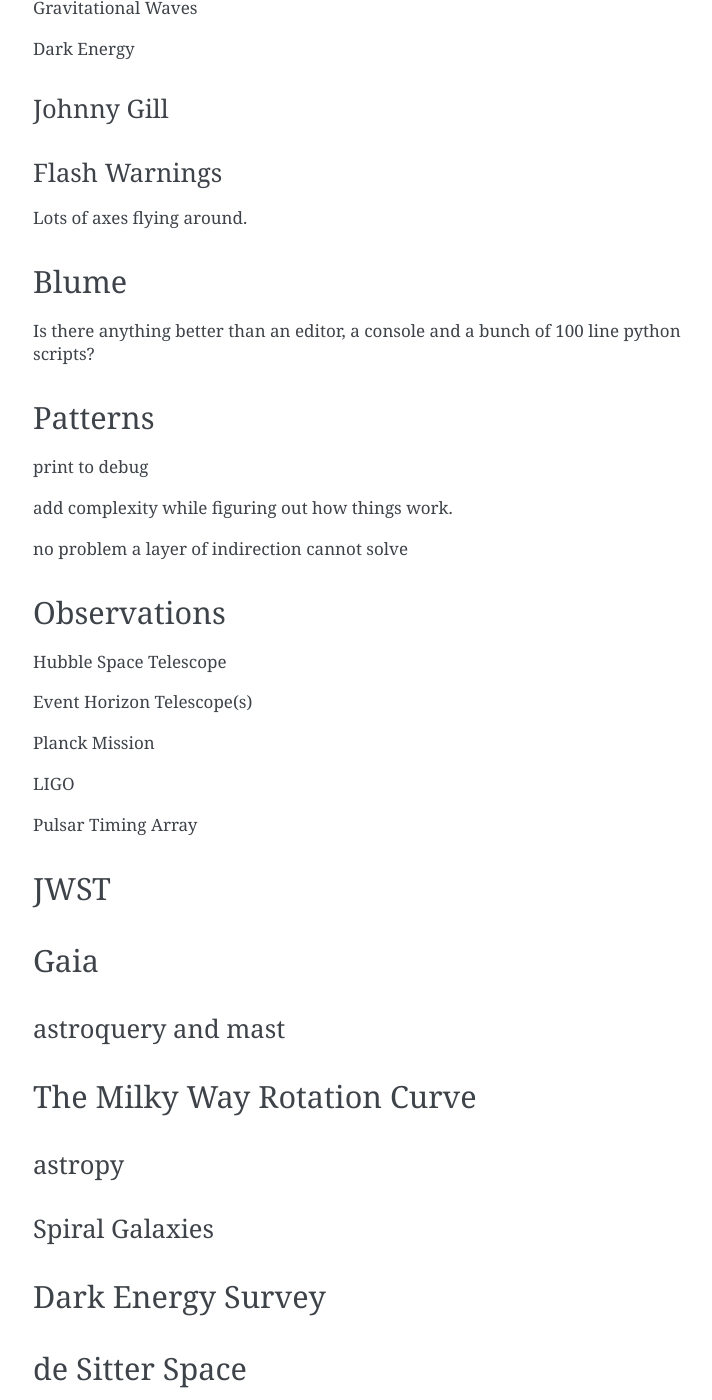
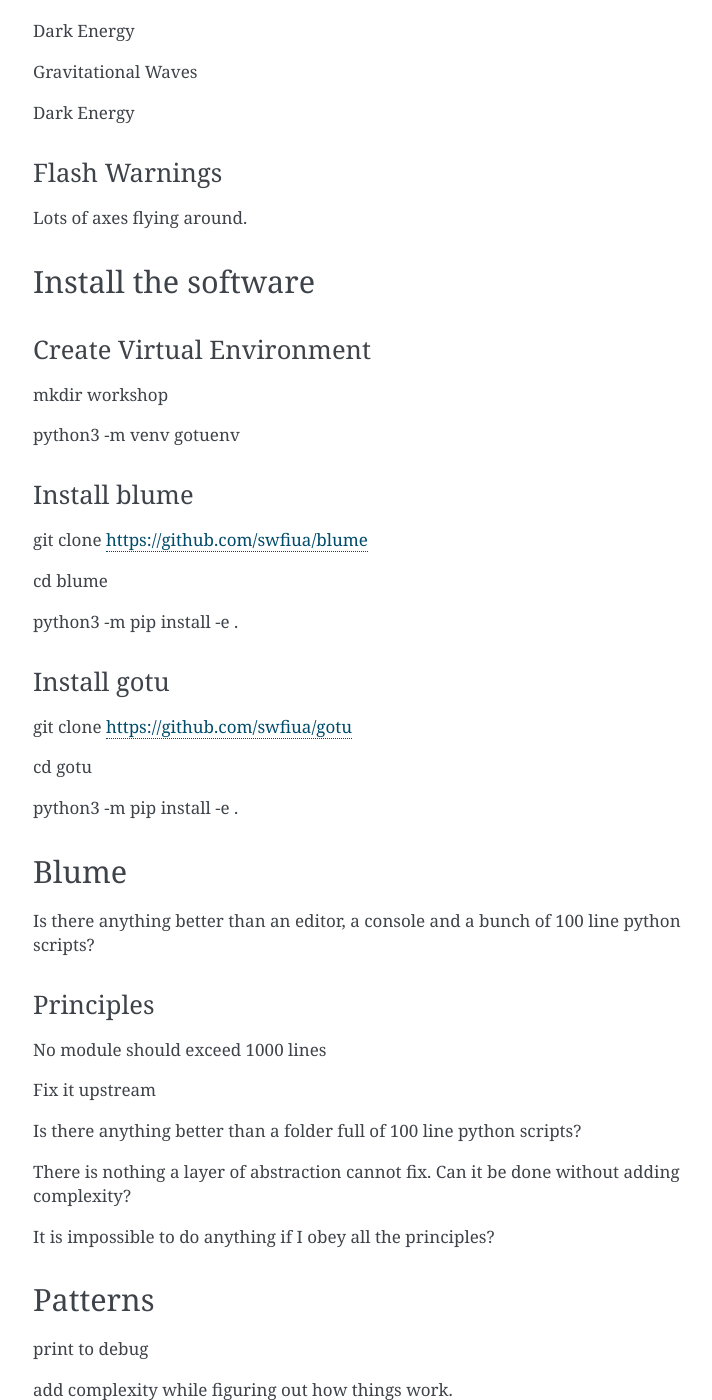
Before and after one commit to swfiua/gotu, a Sphinx documentation site: the page built from docs/workshop.rst, in a window 1280 px wide and 1400 px high, scrolled down 1249 px. Shown: the whole window, without its empty margins (387-1099 px from the left). Built offline with Sphinx 7.4.7, drawn with Linux system fonts in a browser that asks for light colours; formulas are drawn with MathJax 3; some of the changed text lies outside the part shown.

Commit message:
more talk and wits tinkering

```diff
--- a/docs/workshop.rst
+++ b/docs/workshop.rst
@@ -43,7 +46,7 @@
 
 Help me and others understand the ideas in the book.
 
-Visualise space time, understand curvature.
+Visualise space-time, understand curvature.
 
 Visualise data to see if it supports the theory.
 
@@ -60,13 +63,39 @@
 
 Dark Energy
 
-Johnny Gill
------------
 
 Flash Warnings
 --------------
 
 Lots of axes flying around.
+
+Install the software
+====================
+
+Create Virtual Environment
+--------------------------
+
+mkdir workshop
+
+python3 -m venv gotuenv
+
+Install blume
+-------------
+
+git clone https://github.com/swfiua/blume
+
+cd blume
+
+python3 -m pip install -e .
+
+Install gotu
+------------
+
+git clone https://github.com/swfiua/gotu
+
+cd gotu
+
+python3 -m pip install -e .
 
 
 Blume
@@ -74,6 +103,22 @@
 
 Is there anything better than an editor, a console and a bunch of 100
 line python scripts?
+
+Principles
+----------
+
+No module should exceed 1000 lines
+
+Fix it upstream
+
+Is there anything better than a folder full of 100 line python
+scripts?
+
+There is nothing a layer of abstraction cannot fix.  Can it be done
+without adding complexity?
+
+It is impossible to do anything if I obey all the principles?
+
 
 Patterns
 ========
@@ -84,6 +129,32 @@
 
 no problem a layer of indirection cannot solve
 
+Blume Magic Module
+==================
+
+blume.magic.RoundAbout
+
+blume.magic.Carpet
+
+blume.TableCounts
+
+Gotu Modules
+============
+
+gotu.jwst
+---------
+
+astroquery and mast
++++++++++++++++++++
+
+gotu.wits
+---------
+
+gotu.spiral
+-----------
+
+gotu.gaia
+---------
 
 Observations
 ============
@@ -104,8 +175,6 @@
 Gaia
 ====
 
-astroquery and mast
--------------------
 
 The Milky Way Rotation Curve
 ============================
```
Also changed, not shown: other parts of docs/workshop.rst (+3 -0 lines), docs/milkyway.rst (+63 -99 lines), 2 other files.
